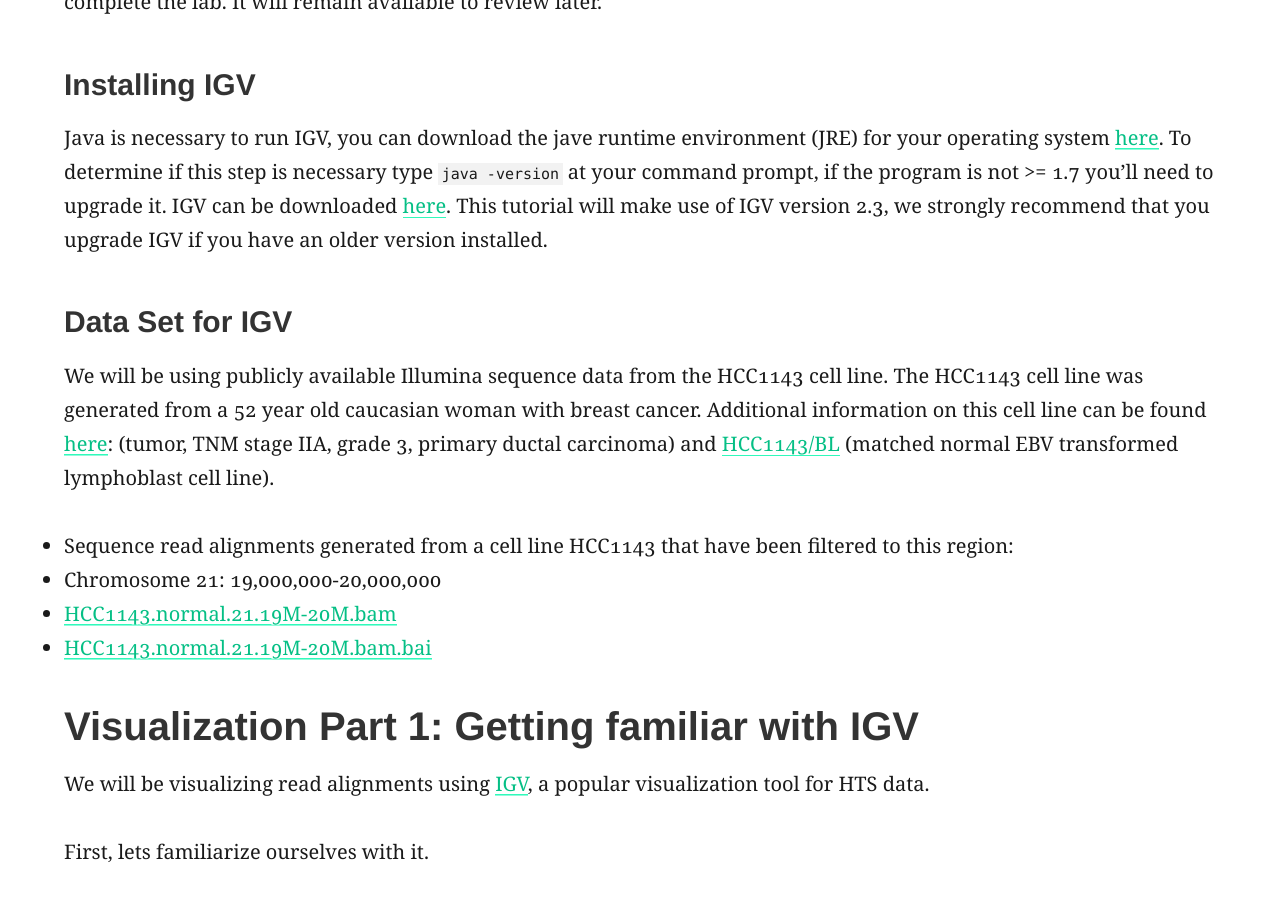
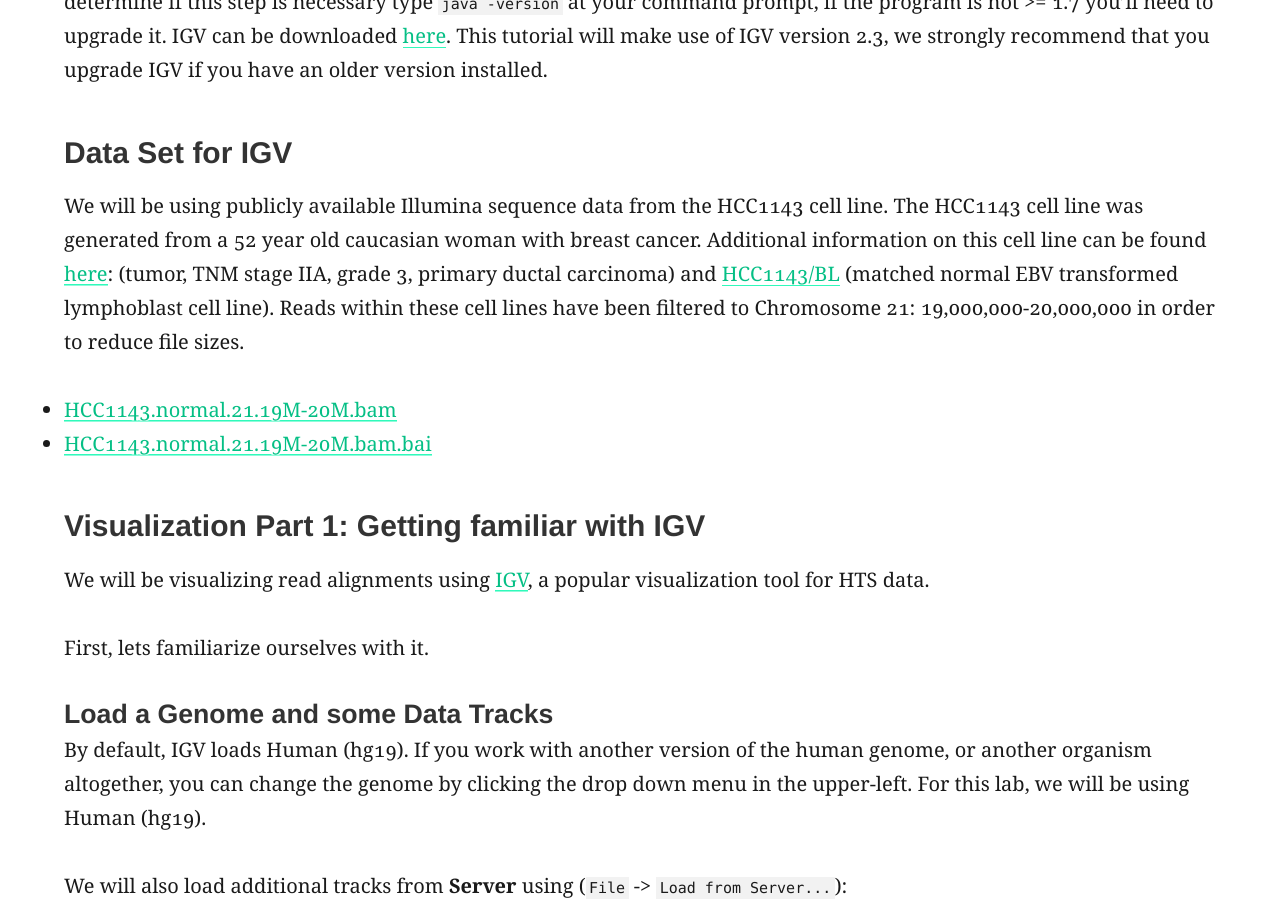
Before and after one commit to griffithlab/genviz.org, a Jekyll site: the page built from _posts/0002-01-01-GenomeBrowsingLab.md, in a window 1280 px wide and 900 px high, scrolled down 986 px. Built offline with Jekyll 4.4.1, drawn with Linux system fonts in a browser that asks for light colours; nearby versions of some CDN libraries; some of the changed text lies outside the part shown.

Commit message:
fixed broken links and tweaked figures in IGV section

```diff
--- a/_posts/0002-01-01-GenomeBrowsingLab.md
+++ b/_posts/0002-01-01-GenomeBrowsingLab.md
@@ -8,38 +8,31 @@ feature_image: "assets/genvis-dna-bg_optimized_v1a.png"
 date: 0002-01-01
 ---
 
-It is often necessary to examine sequencing data aligned to specific regions of the genome in order to obtain a clearer picture of genomic events. One of the most popular tools for this is the [Integrative Genomics Viewer](http://www.broadinstitute.org/igv/home). After this lab you should be able to perform the following tasks:
+It is often necessary to examine sequencing data aligned to specific regions of the genome in order to obtain a clearer picture of genomic events. One of the most popular tools for this is the [Integrative Genomics Viewer](http://software.broadinstitute.org/software/igv/). After this lab you should be able to perform the following tasks:
 1. Visualize a variety of genomic data
 2. Quickly navigate around the genome
 3. Visualize read alignments
 4. Validate SNP/SNV calls and structural re-arrangements by eye
-
-Things to know before you start:
-* The lab may take between **1-2 hours**, depending on your familiarity with genome browsing. Do not worry if you do not complete the lab. It will remain available to review later.
 
 ### Installing IGV
 
 Java is necessary to run IGV, you can download the jave runtime environment (JRE) for your operating system [here](http://www.oracle.com/technetwork/java/javase/downloads/index.html). To determine if this step is necessary type `java -version` at your command prompt, if the program is not >= 1.7 you'll need to upgrade it. IGV can be downloaded [here](https://software.broadinstitute.org/software/igv/download). This tutorial will make use of IGV version 2.3, we strongly recommend that you upgrade IGV if you have an older version installed.
 
 ### Data Set for IGV
-We will be using publicly available Illumina sequence data from the HCC1143 cell line. The HCC1143 cell line was generated from a 52 year old caucasian woman with breast cancer. Additional information on this cell line can be found [here](http://www.atcc.org/products/all/CRL-2321.aspx): (tumor, TNM stage IIA, grade 3, primary ductal carcinoma) and [HCC1143/BL](http://www.atcc.org/products/all/CRL-2362.aspx) (matched normal EBV transformed lymphoblast cell line).
+We will be using publicly available Illumina sequence data from the HCC1143 cell line. The HCC1143 cell line was generated from a 52 year old caucasian woman with breast cancer. Additional information on this cell line can be found [here](http://www.atcc.org/products/all/CRL-2321.aspx): (tumor, TNM stage IIA, grade 3, primary ductal carcinoma) and [HCC1143/BL](http://www.atcc.org/products/all/CRL-2362.aspx) (matched normal EBV transformed lymphoblast cell line). Reads within these cell lines have been filtered to Chromosome 21: 19,000,000-20,000,000 in order to reduce file sizes.
 
-* Sequence read alignments generated from a cell line HCC1143 that have been filtered to this region:
-* Chromosome 21: 19,000,000-20,000,000
-* [HCC1143.normal.21.19M-20M.bam](https://xfer.genome.wustl.edu/gxfer1/project/gms/testdata/bams/hcc1143/HCC1143.normal.21.19M-20M.bam)
-* [HCC1143.normal.21.19M-20M.bam.bai](https://xfer.genome.wustl.edu/gxfer1/project/gms/testdata/bams/hcc1143/HCC1143.normal.21.19M-20M.bam.bai)
+* [HCC1143.normal.21.19M-20M.bam](http://genomedata.org/gen-viz-workshop/HCC1143.normal.21.19M-20M.bam)
+* [HCC1143.normal.21.19M-20M.bam.bai](http://genomedata.org/gen-viz-workshop/HCC1143.normal.21.19M-20M.bam.bai)
 
-# Visualization Part 1: Getting familiar with IGV
+### Visualization Part 1: Getting familiar with IGV
 
-We will be visualizing read alignments using [IGV](http://www.broadinstitute.org/igv/home), a popular visualization tool for HTS data.
+We will be visualizing read alignments using [IGV](https://software.broadinstitute.org/software/igv/), a popular visualization tool for HTS data.
 
 First, lets familiarize ourselves with it.
 
-## Get familiar with the interface
+#### Load a Genome and some Data Tracks
 
-### Load a Genome and some Data Tracks
-
-By default, IGV loads Human hg19. If you work with another version of the human genome, or another organism altogether, you can change the genome by clicking the drop down menu in the upper-left. For this lab, we will be using Human hg19.
+By default, IGV loads Human (hg19). If you work with another version of the human genome, or another organism altogether, you can change the genome by clicking the drop down menu in the upper-left. For this lab, we will be using Human (hg19).
 
 We will also load additional tracks from **Server** using (`File` -> `Load from Server...`):
 
@@ -48,9 +41,9 @@ We will also load additional tracks from **Server** using (`File` -> `Load from
 * dbSNP 1.3.1 or 1.3.7
 
 **Load hg19 genome and additional data tracks**
-{% include figure.html image="/assets/IGV/load.data.tracks.png" width="750" %}
+{% include figure.html image="/assets/IGV/load.data.tracks.png" width="450" %}
 
-### Navigation
+#### Navigation
 
 You should see listing of chromosomes in this reference genome. Choose ***1***, for chromosome 1.
 
@@ -64,37 +57,37 @@ Navigate to **chr1:10,000-11,000** by entering this into the location field (in
 {% include figure.html image="/assets/IGV/1.png" width="750" %}
 
 
-IGV displays the sequence of letters in a genome as a sequence of colours (e.g. A = green, C = blue, etc.). This makes repetitive sequences, like the ones found at the start of this region, easy to identify. Zoom in a bit more using the `+` button to see the individual bases of the reference genome sequence.
+IGV displays the sequence of letters in a genome as a sequence of colours (e.g. A = green, C = blue, etc.). This makes repetitive sequences, like the ones found at the start of this region, easy to identify. Zoom in a bit more using the `+` button (top right) to see the individual bases of the reference genome sequence.
 
 You can navigate to a gene of interest by typing it in the same box the genomic coordinates are in and pressing Enter/Return. Try it for your favourite gene, or *BRCA1* if you can not decide.
 
-**Gene model**<br>
-{% include figure.html image="/assets/IGV/gene_model.png" width="750" %}
+**Gene model**
+{% include figure.html image="/assets/IGV/gene_model.png" width="450" %}
 
 Genes are represented as lines and boxes. Lines represent intronic regions, and boxes represent exonic regions. The arrows indicate the direction/strand of transcription for the gene. When an exon box become narrower in height, this indicates a UTR.
 
 When loaded, tracks are stacked on top of each other. You can identify which track is which by consulting the label to the left of each track.
 
-## Region Lists
+#### Region Lists
 
 Sometimes, it is really useful to save where you are, or to load regions of interest. For this purpose, there is a **Region Navigator** in IGV. To access it, click `Regions` > `Region Navigator`. While you browse around the genome, you can save some bookmarks by pressing the `Add` button at any time.
 
-**Bookmarks in IGV**<br>
-{% include figure.html image="/assets/IGV/bookmarks.png" width="750" %}
+**Bookmarks in IGV**
+{% include figure.html image="/assets/IGV/bookmarks.png" width="450" %}
 
-## Loading Read Alignments
+#### Loading Read Alignments
 We will be using the breast cancer cell line HCC1143 to visualize alignments. For speed, only a small portion of chr21 will be loaded (19M:20M).
 
 **HCC1143 Alignments to hg19:**
-* [HCC1143.normal.21.19M-20M.bam](https://xfer.genome.wustl.edu/gxfer1/project/gms/testdata/bams/hcc1143/HCC1143.normal.21.19M-20M.bam)
-* [HCC1143.normal.21.19M-20M.bam.bai](https://xfer.genome.wustl.edu/gxfer1/project/gms/testdata/bams/hcc1143/HCC1143.normal.21.19M-20M.bam.bai)
+* [HCC1143.normal.21.19M-20M.bam](http://genomedata.org/gen-viz-workshop/HCC1143.normal.21.19M-20M.bam)
+* [HCC1143.normal.21.19M-20M.bam.bai](http://genomedata.org/gen-viz-workshop/hcc1143/HCC1143.normal.21.19M-20M.bam.bai)
 
 Copy the files to your local drive, and in IGV choose `File` > `Load from File...`, select the bam file, and click `OK`. Note that the bam and index files must be in the same directory for IGV to load these properly.
 
 **Load BAM track from File**
 {% include figure.html image="/assets/IGV/load_bam.png" width="750" %}
 
-## Visualizing read alignments
+#### Visualizing read alignments
 
 Navigate to a narrow window on chromosome 21: `chr21:19,480,041-19,480,386`.
 
@@ -105,7 +98,7 @@ To start our exploration, right click on the track-name, and select the followin
 Experiment with the various settings by right clicking the read alignment track and toggling the options. Think about which would be best for specific tasks (e.g. quality control, SNP calling, CNV finding).
 
 **Changing how read alignments are sorted, grouped, and colored**<br>
-{% include figure.html image="/assets/IGV/sort_and_group.png" width="750" %}
+{% include figure.html image="/assets/IGV/sort_and_group.png" width="450" %}
 
 You will see reads represented by grey or white bars stacked on top of each other, where they were aligned to the reference genome. The reads are pointed to indicate their orientation (i.e. the strand on which they are mapped). Mouse over any read and notice that a lot of information is available. To toggle read display from `hover` to `click`, select the yellow box and change the setting.
 
@@ -117,11 +110,11 @@ Once you select a read, you will learn what many of these metrics mean, and how
 **Viewing read information for a single aligned read**
 {% include figure.html image="/assets/IGV/click_read.png" width="750" %}
 
-# Visualization Part 2: Inspecting SNPs, SNVs, and SVs
+### Visualization Part 2: Inspecting SNPs, SNVs, and SVs
 
 In this section we will be looking in detail at 8 positions in the genome, and determining whether they represent real events or artifacts.
 
-## Two neighbouring SNPs
+#### Two neighbouring SNPs
 
 * Navigate to region `chr21:19,479,237-19,479,814`
 * Note two heterozygous variants, one corresponds to a known dbSNP (`G/T` on the right) the other does not (`C/T` on the left)
@@ -139,7 +132,7 @@ In this section we will be looking in detail at 8 positions in the genome, and d
 {% include question.html question="What does Shade base by quality do?" answer='This will change the opacity of the base in IGV based on how confident the sequencer was in calling that base using the phred score. This is beneficial in determining if a called variant is real or artifactual.'%}
 {% include question.html question="How does Color by read strand help?" answer='Coloring by read strand will indicate if the DNA fragment sequenced was on the positive or negative strand. A variant occurring on only one strand could indicate an artifact.'%}
 
-## Homopolymer region with indel
+#### Homopolymer region with indel
 
 Navigate to position `chr21:19,518,412-19,518,497`
 
@@ -187,13 +180,13 @@ Navigate to region `chr21:19,666,833-19,667,007`
 **Note:**
 * There is no linkage between alleles for these two SNPs because reads covering both only contain one or the other
 
-## Low mapping quality
+#### Low mapping quality
 
 Navigate to region `chr21:19,800,320-19,818,162`
 * Load repeat track (`File` -> `Load from server...`)
 
 **Load repeats**<br>
-{% include figure.html image="/assets/IGV/load_repeats.png" width="750" %}
+{% include figure.html image="/assets/IGV/load_repeats.png" width="450" %}
 
 **Example 5**
 {% include figure.html image="/assets/IGV/example5.png" width="750" %}
@@ -201,7 +194,7 @@ Navigate to region `chr21:19,800,320-19,818,162`
 **Notes:**
 * Mapping quality plunges in all reads (white instead of grey).  Once we load repeat elements, we see that there are two LINE elements that cause this.
 
-## Homozygous deletion
+#### Homozygous deletion
 
 Navigate to region `chr21:19,324,469-19,331,468`
 
@@ -218,7 +211,7 @@ Navigate to region `chr21:19,324,469-19,331,468`
 * Insert size of red read pairs: 2,875bp
 * This corresponds to a homozygous deletion of 2.5kb
 
-## Mis-alignment
+#### Mis-alignment
 
 Navigate to region `chr21:19,102,154-19,103,108`
 
@@ -230,7 +223,7 @@ Navigate to region `chr21:19,102,154-19,103,108`
 * Misaligned reads have mismatches to the reference and well-aligned reads have partners on other chromosomes where additional ALuY elements are encoded.
 * Zoom out until you can clearly see the contrast between the difficult alignment region (corresponding to an AluY) and regions with clean alignments on either side
 
-## Translocation
+#### Translocation
 
 Navigate to region `chr21:19,089,694-19,095,362`
 
@@ -247,26 +240,25 @@ Navigate to region `chr21:19,089,694-19,095,362`
 * Region is flanked by reads with poor mapping quality (white instead of grey)
 * Presence of reads with pairs on other chromosomes (coloured reads at the bottom when scrolling down)
 
-# Visualization Part 3: Automating Tasks in IGV
+### Visualization Part 3: Automating Tasks in IGV
 
 We can use the Tools menu to invoke running a batch script. Batch scripts are described on the IGV website:
-* Batch file requirements: https://www.broadinstitute.org/igv/batch
-* Commands recognized in a batch script: https://www.broadinstitute.org/software/igv/PortCommands
-* We also need to provide sample attribute file as described here: http://www.broadinstitute.org/software/igv/?q=SampleInformation
+* Batch file requirements: [http://software.broadinstitute.org/software/igv/batch](http://software.broadinstitute.org/software/igv/batch)
+* Commands recognized in a batch script: [http://software.broadinstitute.org/software/igv/PortCommands](http://software.broadinstitute.org/software/igv/PortCommands)
+* We also need to provide sample attribute file as described here: [http://software.broadinstitute.org/software/igv/DisplayOptionsAttributes](http://software.broadinstitute.org/software/igv/DisplayOptionsAttributes)
 
 Download the batch script and the attribute file for our dataset:
-* Batch script: [Run_batch_IGV_snapshots.txt](https://raw.githubusercontent.com/griffithlab/rnaseq_tutorial/master/scripts/Run_batch_IGV_snapshots.txt)
-* Attribute file: [Igv_HCC1143_attributes.txt](https://raw.githubusercontent.com/griffithlab/rnaseq_tutorial/master/scripts/Igv_HCC1143_attributes.txt)
+* Batch script: [Run_batch_IGV_snapshots.txt](http://genomedata.org/gen-viz-workshop/Run_batch_IGV_snapshots.txt)
+* Attribute file: [Igv_HCC1143_attributes.txt](http://genomedata.org/gen-viz-workshop/Igv_HCC1143_attributes.txt)
 
 Now run the file from the `Tools` menu:
 
 **Automation**
-{% include figure.html image="/assets/IGV/run_batch_script.png" width="750" %}
+{% include figure.html image="/assets/IGV/run_batch_script.png" width="650" %}
 
 **Notes:**
 * This script will navigate automatically to each location in the lab
 * A screenshot will be taken and saved to the screenshots directory specified
 
-## Contributors/acknowledgements
+##### Contributors/acknowledgements
 Malachi Griffith, Sorana Morrissy, Jim Robinson, Ben Ainscough, Jason Walker, Obi Griffith
-      |
```
